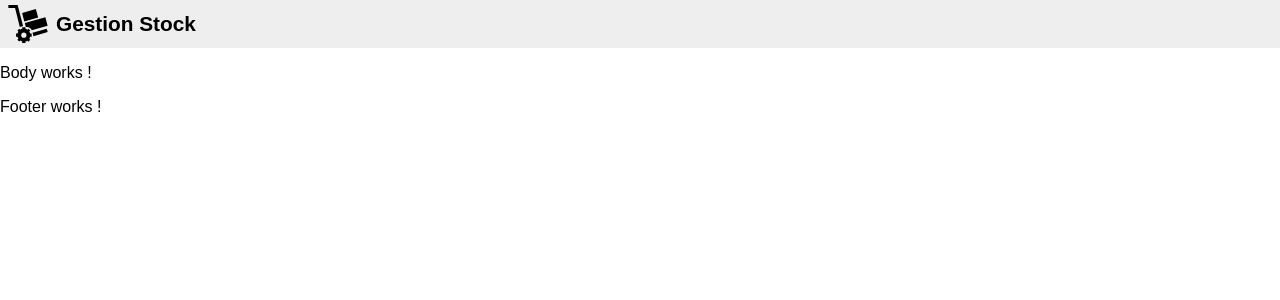
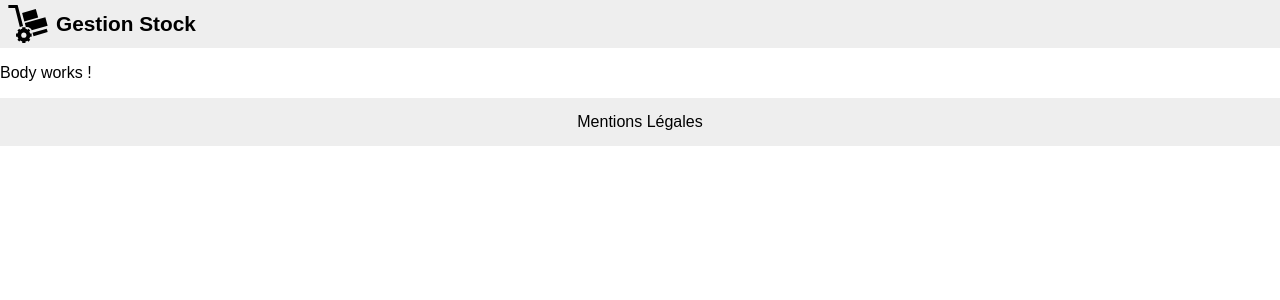
Before and after one commit to jlg-formation/vjspa1-mars-2024, a Vue app in the folder front/: page / in a window 1280 px wide. Shown: the top 300 px of the page. Built offline with nearby package versions, Linux system fonts and the light colour scheme.

Commit message:
dev: footer css ok

```diff
--- a/front/src/layout/FooterLayout.vue
+++ b/front/src/layout/FooterLayout.vue
@@ -1,3 +1,25 @@
 <template>
-  <p>Footer works !</p>
+  <footer>
+    <a href="#">Mentions Légales</a>
+  </footer>
 </template>
+
+<style scoped>
+footer {
+  background: #eee;
+  height: 3em;
+
+  display: flex;
+  justify-content: center;
+  align-items: center;
+
+  a {
+    color: inherit;
+    text-decoration: inherit;
+
+    &:hover {
+      text-decoration: underline;
+    }
+  }
+}
+</style>
```
